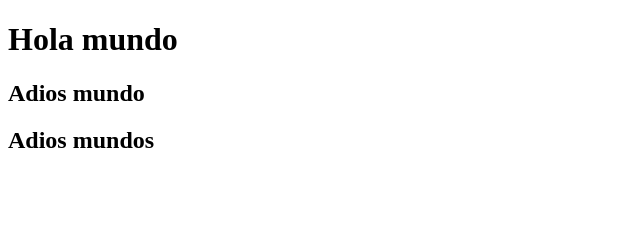
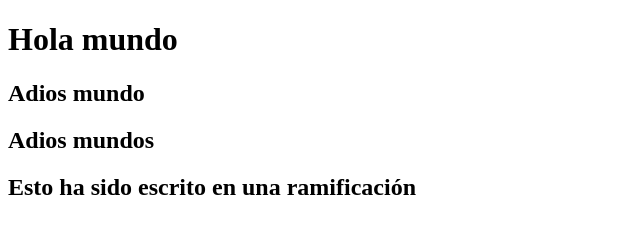
Before and after one commit to DanieBarrio/LM2324, a plain HTML site: page Tema 2/Introducion.html in a window 1280 px wide. Shown: the whole page, without its empty margins (0-640 px from the left). Drawn offline with Linux system fonts and the light colour scheme.

Commit message:
Guardado antes de sincronizacion con main

```diff
--- a/Tema 2/Introducion.html
+++ b/Tema 2/Introducion.html
@@ -9,5 +9,6 @@
     <h1>Hola mundo</h1>
     <h2>Adios mundo</h2>
     <h2>Adios mundos</h2>
+    <h2>Esto ha sido escrito en una ramificación </h2>
 </body>
 </html>
```
